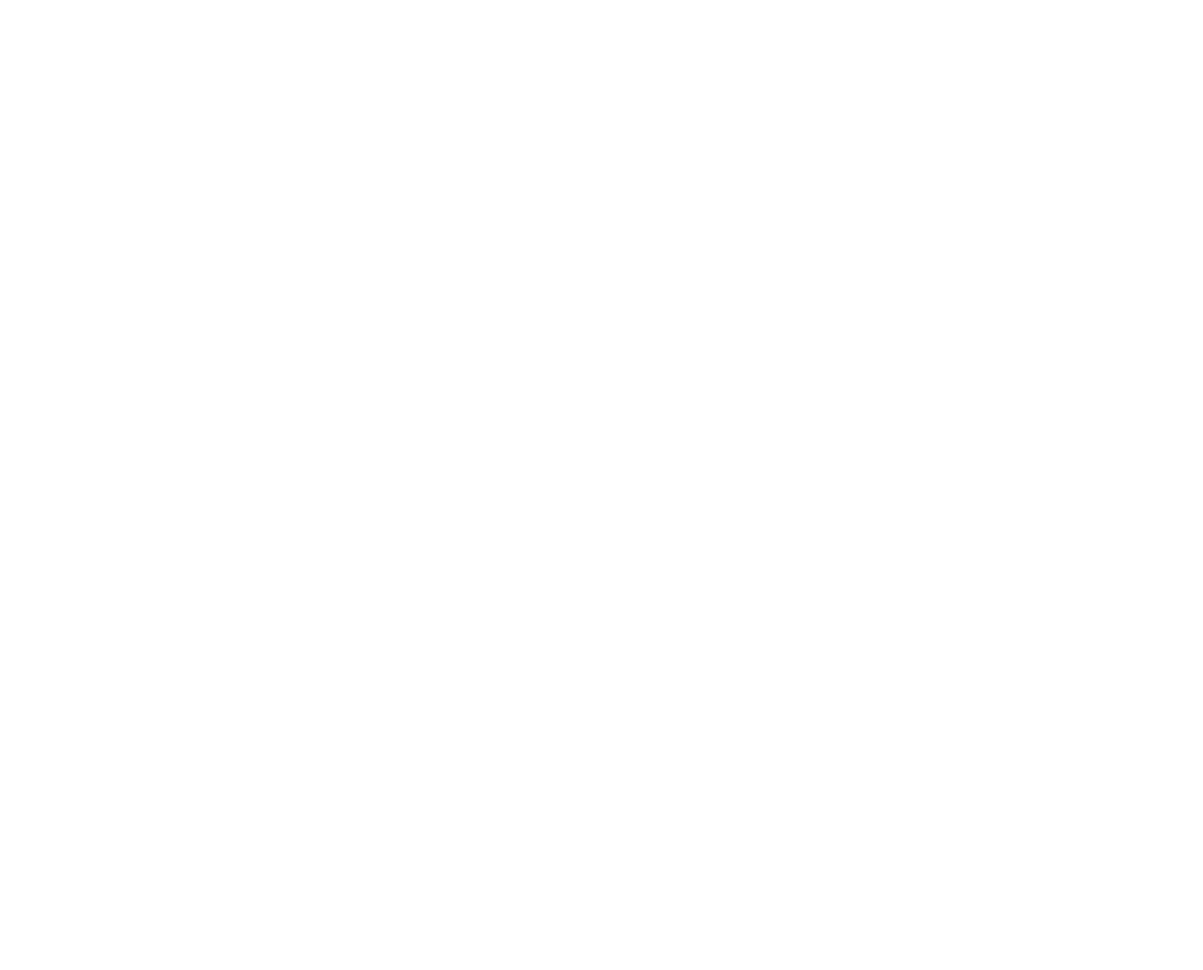
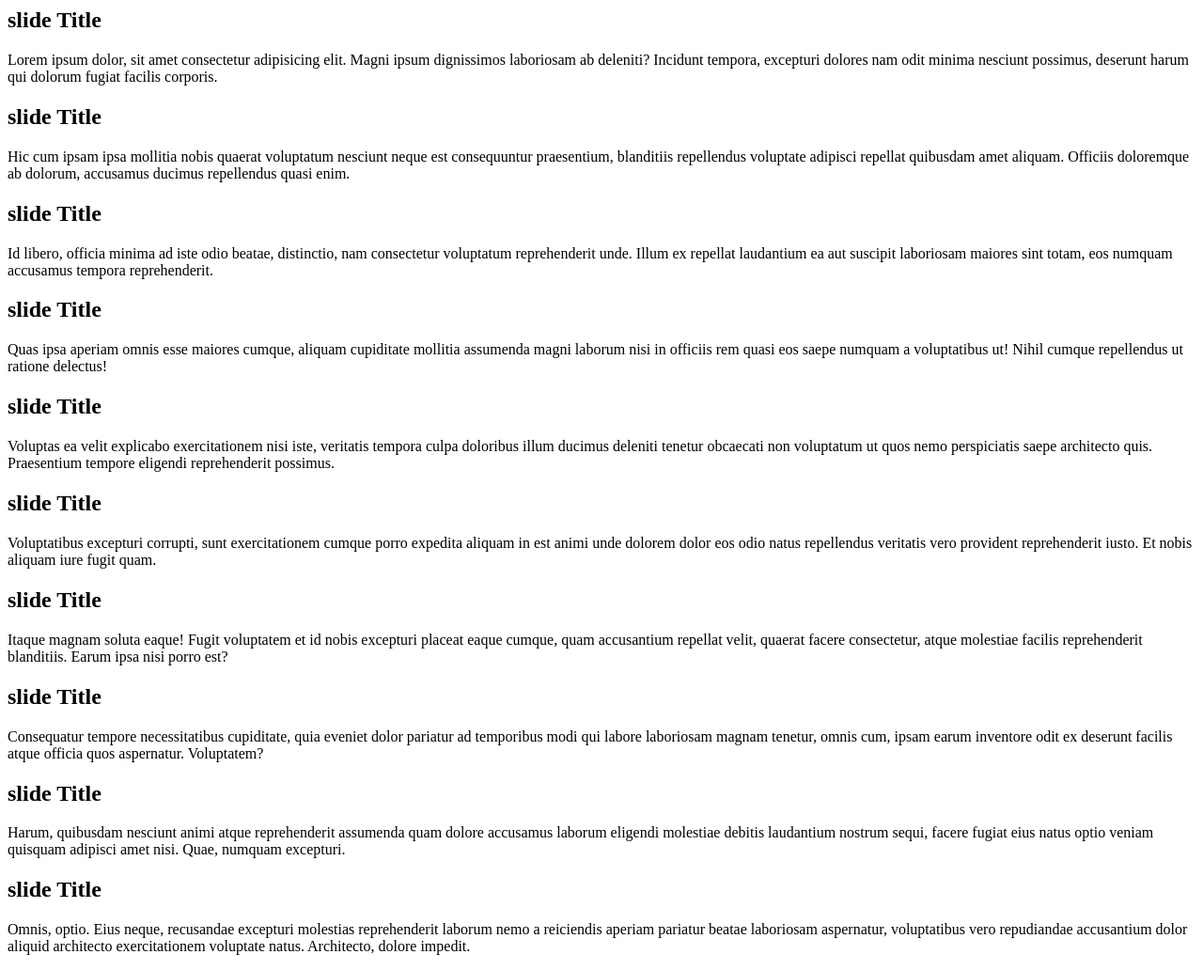
Before and after one commit to emv38/DesignDecolonization, a plain HTML site: page walkthrough.html in a window 1280 px wide. Shown: the whole page at 94% size. Before the commit the page ends 800 px from the top, so only its background shows below. Drawn offline with Linux system fonts and the light colour scheme.

Commit message:
created the sections

```diff
--- a/walkthrough.html
+++ b/walkthrough.html
@@ -1,8 +1,54 @@
 <html>
 <title>Design Decolonization</title>
 
+<head>
 
+</head>
 
+<body>
+
+    <section>
+        <h1>slide Title</h1>
+        <p>Lorem ipsum dolor, sit amet consectetur adipisicing elit. Magni ipsum dignissimos laboriosam ab deleniti? Incidunt tempora, excepturi dolores nam odit minima nesciunt possimus, deserunt harum qui dolorum fugiat facilis corporis.</p>
+    </section>
+    <section>
+        <h1>slide Title</h1>
+        <p>Hic cum ipsam ipsa mollitia nobis quaerat voluptatum nesciunt neque est consequuntur praesentium, blanditiis repellendus voluptate adipisci repellat quibusdam amet aliquam. Officiis doloremque ab dolorum, accusamus ducimus repellendus quasi enim.</p>
+    </section>
+    <section>
+        <h1>slide Title</h1>
+        <p>Id libero, officia minima ad iste odio beatae, distinctio, nam consectetur voluptatum reprehenderit unde. Illum ex repellat laudantium ea aut suscipit laboriosam maiores sint totam, eos numquam accusamus tempora reprehenderit.</p>
+    </section>
+    <section>
+        <h1>slide Title</h1>
+        <p>Quas ipsa aperiam omnis esse maiores cumque, aliquam cupiditate mollitia assumenda magni laborum nisi in officiis rem quasi eos saepe numquam a voluptatibus ut! Nihil cumque repellendus ut ratione delectus!</p>
+    </section>
+    <section>
+        <h1>slide Title</h1>
+        <p>Voluptas ea velit explicabo exercitationem nisi iste, veritatis tempora culpa doloribus illum ducimus deleniti tenetur obcaecati non voluptatum ut quos nemo perspiciatis saepe architecto quis. Praesentium tempore eligendi reprehenderit possimus.</p>
+    </section>
+    <section>
+        <h1>slide Title</h1>
+        <p>Voluptatibus excepturi corrupti, sunt exercitationem cumque porro expedita aliquam in est animi unde dolorem dolor eos odio natus repellendus veritatis vero provident reprehenderit iusto. Et nobis aliquam iure fugit quam.</p>
+    </section>
+    <section>
+        <h1>slide Title</h1>
+        <p>Itaque magnam soluta eaque! Fugit voluptatem et id nobis excepturi placeat eaque cumque, quam accusantium repellat velit, quaerat facere consectetur, atque molestiae facilis reprehenderit blanditiis. Earum ipsa nisi porro est?</p>
+    </section>
+    <section>
+        <h1>slide Title</h1>
+        <p>Consequatur tempore necessitatibus cupiditate, quia eveniet dolor pariatur ad temporibus modi qui labore laboriosam magnam tenetur, omnis cum, ipsam earum inventore odit ex deserunt facilis atque officia quos aspernatur. Voluptatem?</p>
+    </section>
+    <section>
+        <h1>slide Title</h1>
+        <p>Harum, quibusdam nesciunt animi atque reprehenderit assumenda quam dolore accusamus laborum eligendi molestiae debitis laudantium nostrum sequi, facere fugiat eius natus optio veniam quisquam adipisci amet nisi. Quae, numquam excepturi.</p>
+    </section>
+    <section>
+        <h1>slide Title</h1>
+        <p>Omnis, optio. Eius neque, recusandae excepturi molestias reprehenderit laborum nemo a reiciendis aperiam pariatur beatae laboriosam aspernatur, voluptatibus vero repudiandae accusantium dolor aliquid architecto exercitationem voluptate natus. Architecto, dolore impedit.</p>
+    </section>
+
+</body>
 
 
 </html>
```
Also changed, not shown: walkthrough.css (added).
